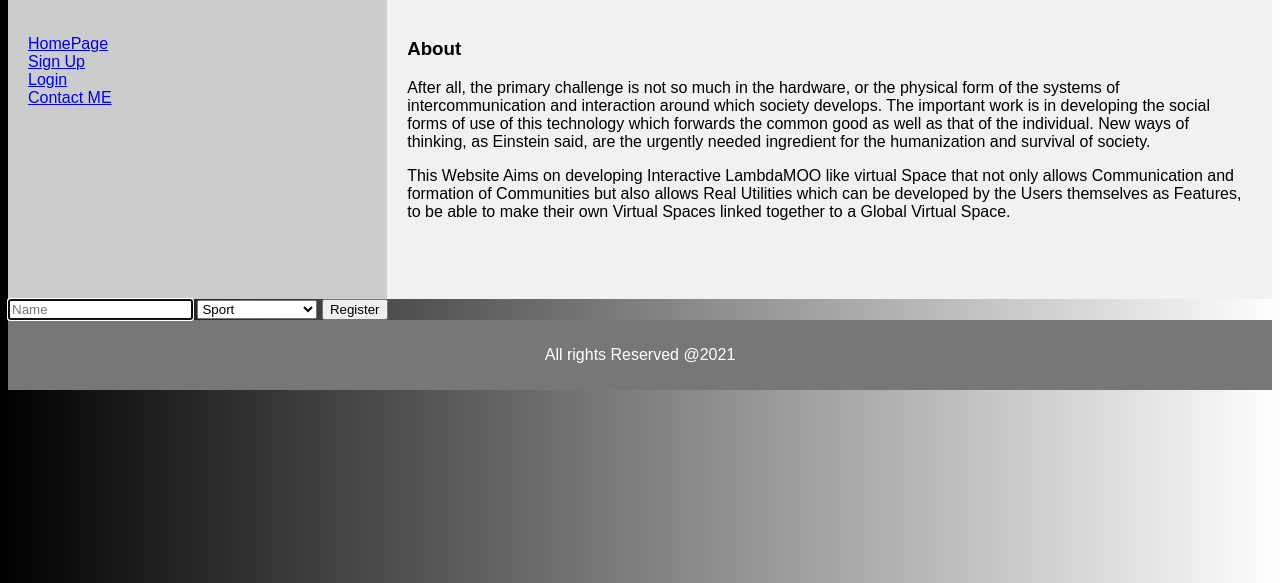
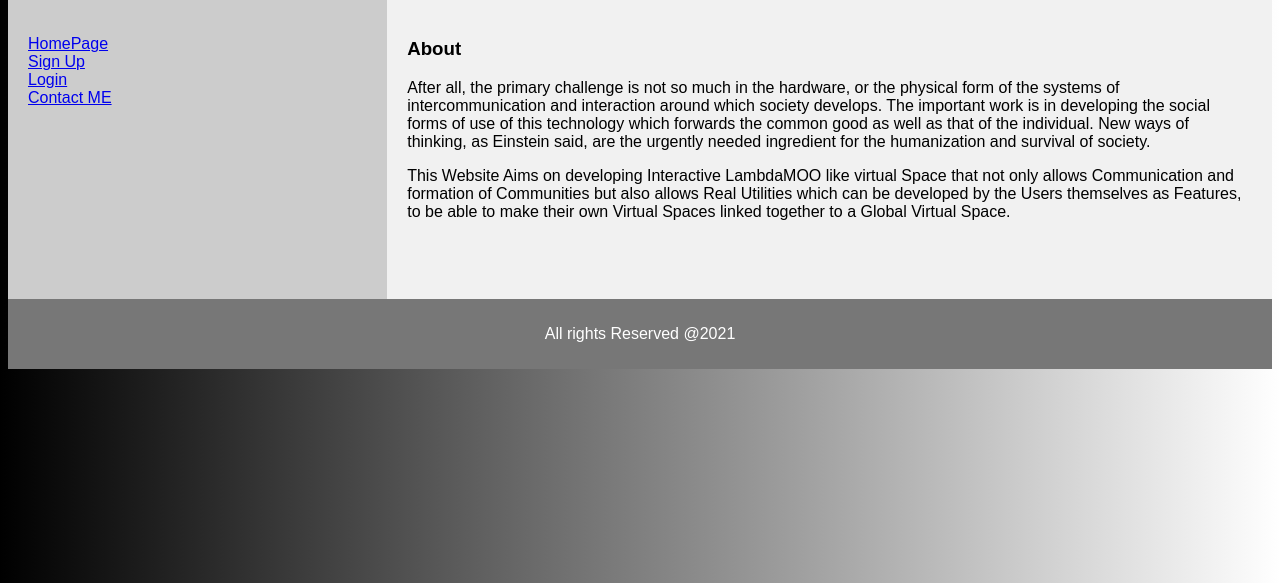
Before and after one commit to code93/trantor-bootcamp, a Flask app: page / in a window 1280 px wide. Shown: the part 217-800 px from the top of the page. Run offline with Flask 2, Linux system fonts and the light colour scheme.

Commit message:
sqlite3 for Registering and login
Getting Email and Password from user and storing it in sqlite3 db which if not existent will be created by default and then after submitting the form, the user is redirected.

Condition to check if the user is Registered and the credentials match to sign in is yet to be created.

```diff
--- a/Project/Website/app.py
+++ b/Project/Website/app.py
@@ -6,22 +6,15 @@ app = Flask(__name__)
 
 conn=sqlite3.connect("froshims.db",check_same_thread=False)
 cur= conn.cursor()
-cur.execute('''CREATE TABLE IF NOT EXISTS registrants(name TEXT, sport TEXT)''')
+cur.execute('''CREATE TABLE IF NOT EXISTS registrants(email TEXT, password TEXT)''')
 conn.commit()
 
 
 
-SPORTS = [
-    "Dodgeball",
-    "Flag Football",
-    "Soccer",
-    "Volleyball",
-    "Ultimate Frisbee"
-]
 
 @app.route("/")
 def index():
-    return render_template("index.html", sports=SPORTS)
+    return render_template("index.html")
 
 @app.route("/Homepage")
 def Homepage():
@@ -46,19 +39,17 @@ def Contact():
 @app.route("/register", methods=["POST"])
 def register():
 
-    name = request.form.get("name")
-    if not name:
-        return render_template("error.html", message="Missing name")
+    email = request.form.get("email")
+    if not email:
+        return render_template("error.html", message="Missing Email")
 
-    sport = request.form.get("sport")
-    if not sport:
-        return render_template("error.html", message="Missing sport")
-    if sport not in SPORTS:
-        return render_template("error.html", message="Invalid sport")
+    password = request.form.get("password")
+    if not password:
+        return render_template("error.html", message="Missing Password")
 
-    df = (name,sport)
+    df = (email, password)
 
-    cur.execute('''INSERT INTO registrants(name,sport) VALUES(?,?)''', df)
+    cur.execute('''INSERT INTO registrants(email,password) VALUES(?,?)''', df)
 
     return redirect("/registrants")
 
@@ -66,4 +57,4 @@ def register():
 @app.route("/registrants")
 def registrants():
     registrants = cur.execute('''SELECT * FROM registrants''')
-    return render_template("registrants.html", registrants=registrants)
+    return render_template("success.html", message="you are Logged IN!")
--- a/Project/Website/templates/index.html
+++ b/Project/Website/templates/index.html
@@ -29,19 +29,7 @@
       </p>
     </article>
   </section>
-  <form action="/register" method="post">
 
-    <input autocomplete="off" autofocus name="name" placeholder="Name" type="text">
-    <select name="sport">
-        <option disabled selected value="">Sport</option>
-        {% for sport in sports %}
-            <option value="{{ sport }}">{{ sport }}</option>
-        {% endfor %}
-    </select>
-    <input type="submit" value="Register">
-
-
-</form>
 
 
 {% endblock %}
--- a/Project/Website/templates/registrants.html
+++ b/Project/Website/templates/registrants.html
@@ -6,8 +6,8 @@
     <table>
         <thead>
             <tr>
-                <th style="color: white;">Name</th>
-                <th style="color: white;">Sport</th>
+                <th style="color: white;">email</th>
+                <th style="color: white;">password</th>
             </tr>
         </thead>
         <tbody>
--- a/Project/Website/templates/success.html
+++ b/Project/Website/templates/success.html
@@ -1,7 +1,7 @@
 {% extends "layout.html" %}
 
 {% block body %}
-
-    You are Registered
-
+<div style="color: white;">
+    {{ message }}
+</div>
 {% endblock %}
```
Also changed, not shown: Project/Website/templates/Login.html (+6 -5 lines), Project/Website/templates/Signup.html (+5 -5 lines), Project/Website/froshims.db, 1 other file.
